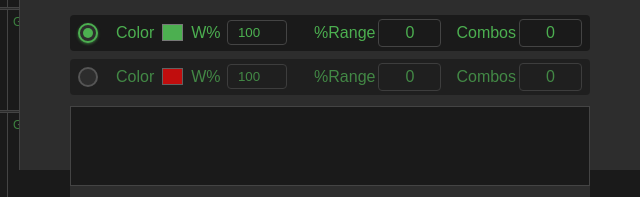
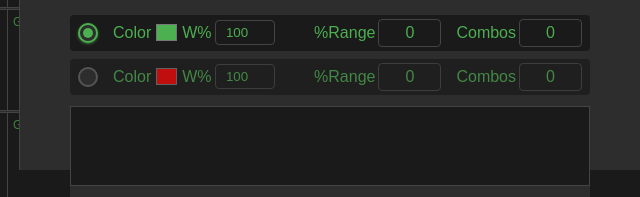
Before and after one commit to Pescatarian/ranger, a plain HTML site: page index.html in a window 1280 px wide. Both pictures are taken after a click on the button "Range Builder". Shown: the part 650-847 px from the top of the page, 640-1280 px from the left. Drawn offline with Linux system fonts and the light colour scheme.

Commit message:
Update index.html

```diff
--- a/index.html
+++ b/index.html
@@ -192,16 +192,18 @@
 
 .control-row {
     display: flex;
-    justify-content: flex-start; /* Changed from space-between */
     align-items: center;
+    justify-content: flex-start;
     width: 520px;
     padding: 4px 8px;
     border-radius: 4px;
     transition: all 0.3s ease;
     opacity: 0.7;
     box-sizing: border-box;
-    background-color: #1a1a1a;  /* Add this for the dark background only in the rows */
+    background-color: #1a1a1a;
+    gap: 15px; /* Consistent gap between all groups */
 }
+
 
 .control-row.active {
     opacity: 1;
@@ -211,18 +213,15 @@
 .color-weight-group {
     display: flex;
     align-items: center;
-    gap: 6px;
-    flex-wrap: nowrap;
+    gap: 3px; /* Changed to match group spacing */
     white-space: nowrap;
 }
 
 .weight-control {
     display: flex;
     align-items: center;
-    gap: 8px;
-    white-space: nowrap;
-    flex-wrap: nowrap;
-    margin-left: 8px;
+    gap: 15px; /* Added consistent group spacing */
+    margin: 0;
 }
 
 .row-toggle {
@@ -235,7 +234,7 @@
     border-radius: 50%;
     cursor: pointer;
     transition: all 0.3s ease;
-    margin-right: 10px;
+    margin: 0; /* Removed margin-right */
     padding: 0;
     font-size: 0;
     position: relative;
@@ -264,17 +263,16 @@
 .stats-container {
     display: flex;
     align-items: center;
-    gap: 15px;
-    margin-left: auto; /* This will push it to the right */
+    gap: 15px; /* Matches main group spacing */
+    margin-left: auto; /* This pushes stats to the right */
 }
 
 .stat-box {
     display: flex;
     align-items: center;
-    gap: 3px;
+    gap: 3px; /* Same gap as color-weight-group */
     color: #4CAF50;
     white-space: nowrap;
-    min-width: 100px; /* Ensure consistent width */
 }
 
 /* Input and Stats Styles */
```
